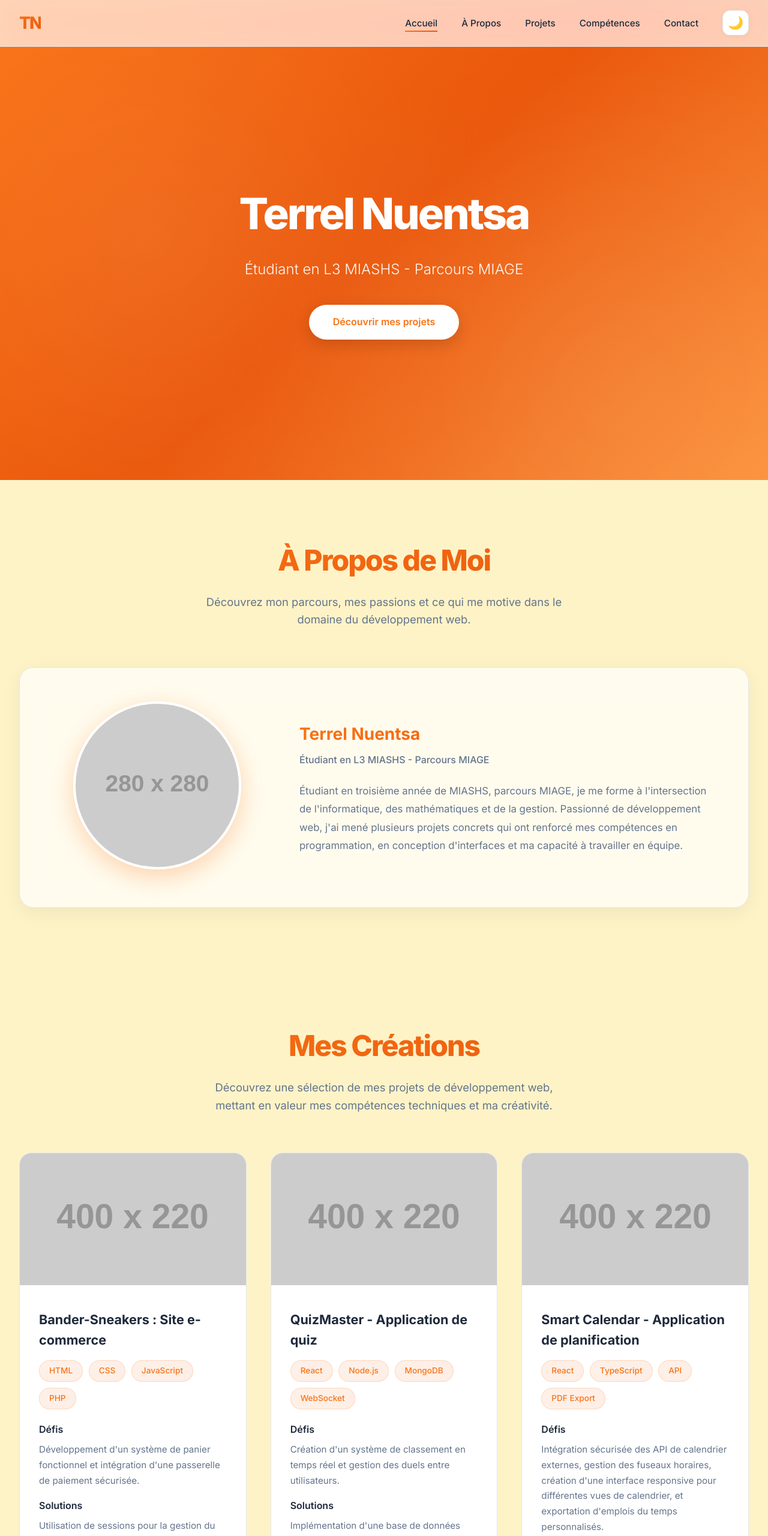
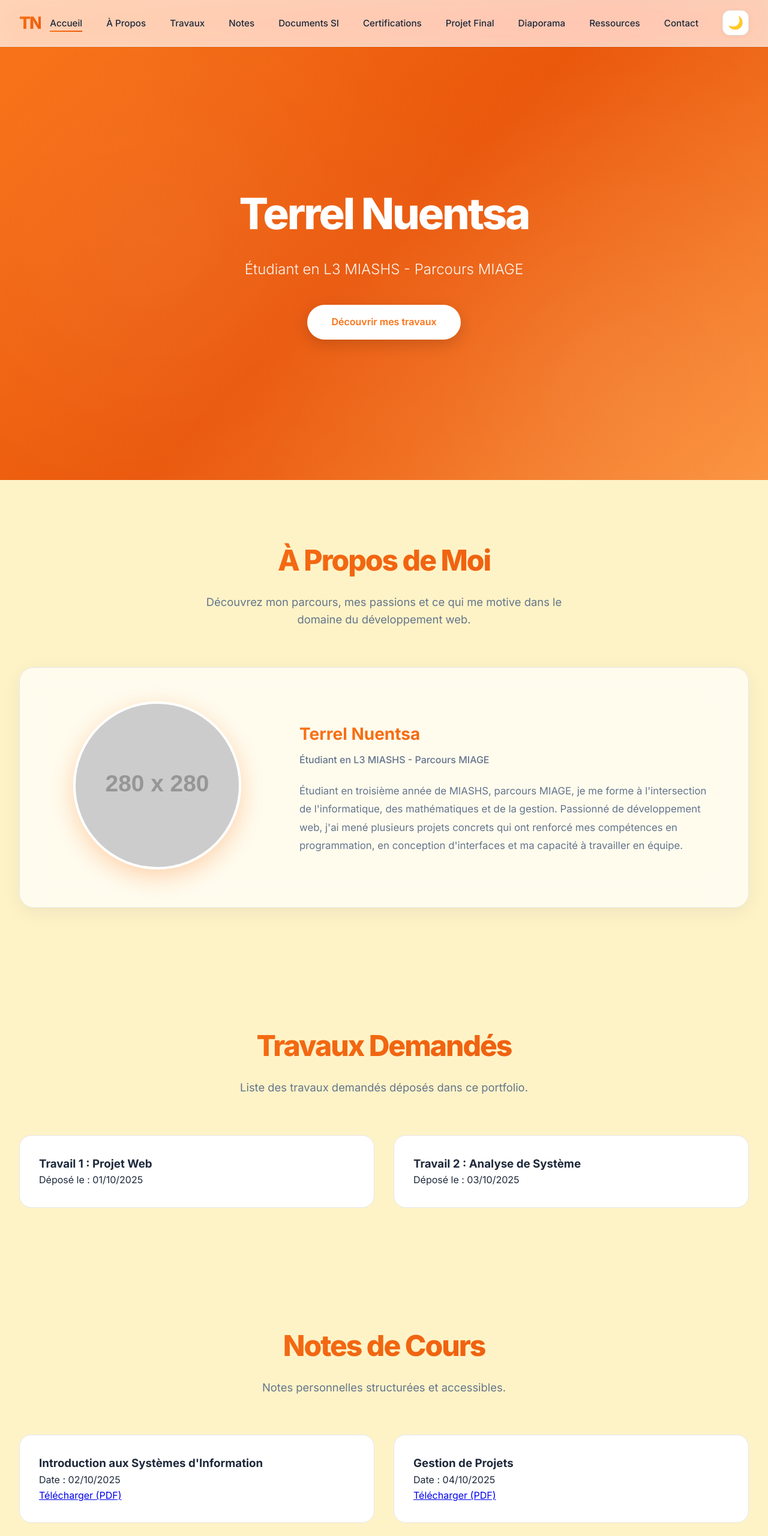
Before and after one commit to binksterrel/monportfolio, a plain HTML site: page index.html in a window 1280 px wide. Shown: the top 2560 px of the page at 60% size. Drawn offline with Linux system fonts and the light colour scheme; placeholder pictures from the web are drawn by us.

Commit message:
Update index.html

```diff
--- a/index.html
+++ b/index.html
@@ -14,26 +14,26 @@
     }
 
     :root {
-      --primary: #f97316; /* Orange vif */
-      --primary-light: #fb923c; /* Orange clair */
-      --secondary: #ea580c; /* Orange complémentaire */
-      --accent: #dc2626; /* Rouge-orangé */
-      --text-primary: #1e293b; /* Texte sombre pour contraste */
+      --primary: #f97316;
+      --primary-light: #fb923c;
+      --secondary: #ea580c;
+      --accent: #dc2626;
+      --text-primary: #1e293b;
       --text-secondary: #64748b;
-      --bg-light: #fef3c7; /* Fond clair légèrement orangé */
+      --bg-light: #fef3c7;
       --bg-white: #ffffff;
       --border: #e5e7eb;
       --glass: rgba(255, 255, 255, 0.7);
     }
 
     body.dark-mode {
-      --primary: #ea580c; /* Orange atténué pour mode sombre */
+      --primary: #ea580c;
       --primary-light: #f97316;
       --secondary: #fb923c;
       --accent: #f87171;
       --text-primary: #f1f5f9;
       --text-secondary: #d1d5db;
-      --bg-light: #1e293b; /* Fond sombre */
+      --bg-light: #1e293b;
       --bg-white: #334155;
       --border: #4b5563;
       --glass: rgba(51, 65, 85, 0.7);
@@ -49,7 +49,6 @@
       overflow-x: hidden;
     }
 
-    /* NAVBAR */
     nav {
       position: fixed;
       top: 0;
@@ -137,7 +136,6 @@
       width: 100%;
     }
 
-    /* HERO */
     .hero {
       padding: 12rem 2rem 8rem;
       text-align: center;
@@ -220,7 +218,6 @@
       box-shadow: 0 12px 32px rgba(0, 0, 0, 0.2);
     }
 
-    /* SECTIONS */
     .section {
       max-width: 1280px;
       margin: 0 auto;
@@ -248,7 +245,25 @@
       margin-right: auto;
     }
 
-    /* ABOUT */
+    .content-grid {
+      display: grid;
+      grid-template-columns: repeat(auto-fit, minmax(300px, 1fr));
+      gap: 2rem;
+    }
+
+    .content-item {
+      background: var(--bg-white);
+      padding: 2rem;
+      border-radius: 20px;
+      border: 1px solid var(--border);
+      transition: all 0.3s;
+    }
+
+    .content-item:hover {
+      transform: translateY(-5px);
+      box-shadow: 0 12px 40px rgba(0, 0, 0, 0.08);
+    }
+
     .about-grid {
       display: grid;
       grid-template-columns: 1fr 2fr;
@@ -308,7 +323,6 @@
       font-size: 1.05rem;
     }
 
-    /* PROJECTS */
     .projects-grid {
       display: grid;
       grid-template-columns: repeat(auto-fit, minmax(340px, 1fr));
@@ -405,7 +419,6 @@
       font-size: 1rem;
     }
 
-    /* SKILLS */
     .skills-grid {
       display: grid;
       grid-template-columns: repeat(auto-fit, minmax(300px, 1fr));
@@ -474,7 +487,6 @@
       transform: translateY(-2px);
     }
 
-    /* CONTACT */
     .contact-container {
       background: var(--glass);
       backdrop-filter: blur(20px);
@@ -533,7 +545,6 @@
       color: var(--primary);
     }
 
-    /* FOOTER */
     footer {
       background: var(--text-primary);
       color: white;
@@ -563,7 +574,6 @@
       transform: scale(1.05);
     }
 
-    /* RESPONSIVE */
     @media (max-width: 768px) {
       nav ul {
         display: none;
@@ -620,7 +630,6 @@
       }
     }
 
-    /* FALLBACKS */
     @supports not (backdrop-filter: blur(20px)) {
       nav, .about-grid, .contact-container {
         background: var(--bg-white);
@@ -636,8 +645,13 @@
       <ul id="nav-menu" role="navigation">
         <li><a href="#accueil" onclick="closeMenu()" class="nav-link">Accueil</a></li>
         <li><a href="#apropos" onclick="closeMenu()" class="nav-link">À Propos</a></li>
-        <li><a href="#projets" onclick="closeMenu()" class="nav-link">Projets</a></li>
-        <li><a href="#competences" onclick="closeMenu()" class="nav-link">Compétences</a></li>
+        <li><a href="#travaux" onclick="closeMenu()" class="nav-link">Travaux</a></li>
+        <li><a href="#notes" onclick="closeMenu()" class="nav-link">Notes</a></li>
+        <li><a href="#documents" onclick="closeMenu()" class="nav-link">Documents SI</a></li>
+        <li><a href="#certifications" onclick="closeMenu()" class="nav-link">Certifications</a></li>
+        <li><a href="#projet-final" onclick="closeMenu()" class="nav-link">Projet Final</a></li>
+        <li><a href="#diaporama" onclick="closeMenu()" class="nav-link">Diaporama</a></li>
+        <li><a href="#ressources" onclick="closeMenu()" class="nav-link">Ressources</a></li>
         <li><a href="#contact" onclick="closeMenu()" class="nav-link">Contact</a></li>
         <li>
           <button class="theme-toggle" aria-label="Changer de thème" onclick="toggleTheme()">
@@ -652,7 +666,7 @@
     <div class="hero-content">
       <h1 id="hero-title">Terrel Nuentsa</h1>
       <p>Étudiant en L3 MIASHS - Parcours MIAGE</p>
-      <a href="#projets" class="btn" role="button">Découvrir mes projets</a>
+      <a href="#travaux" class="btn" role="button">Découvrir mes travaux</a>
     </div>
   </section>
 
@@ -671,164 +685,103 @@
     </div>
   </section>
 
-  <section id="projets" class="section" aria-labelledby="projects-title">
-    <h2 class="section-title" id="projects-title">Mes Créations</h2>
-    <p class="section-subtitle">Découvrez une sélection de mes projets de développement web, mettant en valeur mes compétences techniques et ma créativité.</p>
-    <div class="projects-grid">
-      <article class="project-card">
-        <img src="https://via.placeholder.com/400x220/f97316/ffffff?text=Bander-Sneakers" alt="Bander-Sneakers site e-commerce" class="project-image" loading="lazy">
-        <div class="project-content">
-          <h3>Bander-Sneakers : Site e-commerce</h3>
-          <div class="tech-tags">
-            <span class="tech-tag">HTML</span>
-            <span class="tech-tag">CSS</span>
-            <span class="tech-tag">JavaScript</span>
-            <span class="tech-tag">PHP</span>
+  <section id="travaux" class="section" aria-labelledby="travaux-title">
+    <h2 class="section-title" id="travaux-title">Travaux Demandés</h2>
+    <p class="section-subtitle">Liste des travaux demandés déposés dans ce portfolio.</p>
+    <div class="content-grid">
+      <div class="content-item">
+        <h3>Travail 1 : Projet Web</h3>
+        <p>Déposé le : 01/10/2025</p>
       </div>
-          <div class="project-details">
-            <h4>Défis</h4>
-            <p>Développement d'un système de panier fonctionnel et intégration d'une passerelle de paiement sécurisée.</p>
-            <h4>Solutions</h4>
-            <p>Utilisation de sessions pour la gestion du panier et implémentation de mesures de sécurité pour les transactions.</p>
+      <div class="content-item">
+        <h3>Travail 2 : Analyse de Système</h3>
+        <p>Déposé le : 03/10/2025</p>
       </div>
-        </div>
-      </article>
-
-      <article class="project-card">
-        <img src="https://via.placeholder.com/400x220/ea580c/ffffff?text=QuizMaster" alt="QuizMaster application de quiz" class="project-image" loading="lazy">
-        <div class="project-content">
-          <h3>QuizMaster - Application de quiz</h3>
-          <div class="tech-tags">
-            <span class="tech-tag">React</span>
-            <span class="tech-tag">Node.js</span>
-            <span class="tech-tag">MongoDB</span>
-            <span class="tech-tag">WebSocket</span>
-          </div>
-          <div class="project-details">
-            <h4>Défis</h4>
-            <p>Création d'un système de classement en temps réel et gestion des duels entre utilisateurs.</p>
-            <h4>Solutions</h4>
-            <p>Implémentation d'une base de données optimisée et utilisation de WebSockets pour les interactions en temps réel.</p>
-          </div>
-        </div>
-      </article>
-
-      <article class="project-card">
-        <img src="https://via.placeholder.com/400x220/fb923c/ffffff?text=Smart+Calendar" alt="Smart Calendar application de planification" class="project-image" loading="lazy">
-        <div class="project-content">
-          <h3>Smart Calendar - Application de planification</h3>
-          <div class="tech-tags">
-            <span class="tech-tag">React</span>
-            <span class="tech-tag">TypeScript</span>
-            <span class="tech-tag">API</span>
-            <span class="tech-tag">PDF Export</span>
-          </div>
-          <div class="project-details">
-            <h4>Défis</h4>
-            <p>Intégration sécurisée des API de calendrier externes, gestion des fuseaux horaires, création d'une interface responsive pour différentes vues de calendrier, et exportation d'emplois du temps personnalisés.</p>
-            <h4>Solutions</h4>
-            <p>Utilisation d'API routes sécurisées pour protéger les clés API, implémentation de composants React modulaires pour les différentes vues de calendrier, et création d'un système d'exportation PDF/PNG flexible.</p>
-          </div>
-        </div>
-      </article>
-
-      <article class="project-card">
-        <img src="https://via.placeholder.com/400x220/dc2626/ffffff?text=Chat+Crypté" alt="Application de chat crypté" class="project-image" loading="lazy">
-        <div class="project-content">
-          <h3>Application de chat crypté</h3>
-          <div class="tech-tags">
-            <span class="tech-tag">Cryptographie</span>
-            <span class="tech-tag">WebSocket</span>
-            <span class="tech-tag">Node.js</span>
-            <span class="tech-tag">Security</span>
-          </div>
-          <div class="project-details">
-            <h4>Défis</h4>
-            <p>Implémentation d'algorithmes de chiffrement sécurisés et création d'une interface utilisateur intuitive.</p>
-            <h4>Solutions</h4>
-            <p>Utilisation de bibliothèques de cryptographie modernes et conception d'une UI/UX centrée sur l'utilisateur.</p>
-          </div>
-        </div>
-      </article>
-
-      <article class="project-card">
-        <img src="https://via.placeholder.com/400x220/f59e0b/ffffff?text=Bandersnach" alt="Bandersnach jeu de rôle interactif" class="project-image" loading="lazy">
-        <div class="project-content">
-          <h3>Bandersnach - Jeu de rôle interactif assisté par IA</h3>
-          <div class="tech-tags">
-            <span class="tech-tag">IA</span>
-            <span class="tech-tag">React</span>
-            <span class="tech-tag">NLP</span>
-            <span class="tech-tag">Gaming</span>
-          </div>
-          <div class="project-details">
-            <h4>Défis</h4>
-            <p>Intégration d'une IA capable de générer des histoires cohérentes et création d'une interface immersive.</p>
-            <h4>Solutions</h4>
-            <p>Utilisation d'algorithmes de traitement du langage naturel et conception d'une interface utilisateur engageante.</p>
-          </div>
-        </div>
-      </article>
     </div>
   </section>
 
-  <section id="competences" class="section" aria-labelledby="skills-title">
-    <h2 class="section-title" id="skills-title">Mon Expertise</h2>
-    <p class="section-subtitle">Un aperçu des technologies et compétences que j'ai acquises au cours de ma formation et de mes projets.</p>
-    <div class="skills-grid">
-      <article class="skill-category">
-        <h3>Programmation</h3>
-        <div class="skill-list">
-          <span class="skill-item">Python</span>
-          <span class="skill-item">JavaScript</span>
-          <span class="skill-item">TypeScript</span>
-          <span class="skill-item">PHP</span>
-          <span class="skill-item">Java</span>
-          <span class="skill-item">C</span>
+  <section id="notes" class="section" aria-labelledby="notes-title">
+    <h2 class="section-title" id="notes-title">Notes de Cours</h2>
+    <p class="section-subtitle">Notes personnelles structurées et accessibles.</p>
+    <div class="content-grid">
+      <div class="content-item">
+        <h3>Introduction aux Systèmes d'Information</h3>
+        <p>Date : 02/10/2025</p>
+        <p><a href="notes_intro_si.pdf" target="_blank">Télécharger (PDF)</a></p>
       </div>
-      </article>
+      <div class="content-item">
+        <h3>Gestion de Projets</h3>
+        <p>Date : 04/10/2025</p>
+        <p><a href="notes_gestion_projet.pdf" target="_blank">Télécharger (PDF)</a></p>
+      </div>
+    </div>
+  </section>
 
-      <article class="skill-category">
-        <h3>Développement Web</h3>
-        <div class="skill-list">
-          <span class="skill-item">HTML5</span>
-          <span class="skill-item">CSS3</span>
-          <span class="skill-item">React</span>
-          <span class="skill-item">Node.js</span>
-          <span class="skill-item">Next.js</span>
-          <span class="skill-item">Tailwind CSS</span>
+  <section id="documents" class="section" aria-labelledby="documents-title">
+    <h2 class="section-title" id="documents-title">Documents Système d'Information</h2>
+    <p class="section-subtitle">Documents rédigés et organisés relatifs aux systèmes d'information.</p>
+    <div class="content-grid">
+      <div class="content-item">
+        <h3>Analyse des Besoins</h3>
+        <p><a href="analyse_besoins.pdf" target="_blank">Télécharger (PDF)</a></p>
       </div>
-      </article>
+      <div class="content-item">
+        <h3>Modèle Conceptuel</h3>
+        <p><a href="modele_conceptuel.pdf" target="_blank">Télécharger (PDF)</a></p>
+      </div>
+    </div>
+  </section>
 
-      <article class="skill-category">
-        <h3>Base de données</h3>
-        <div class="skill-list">
-          <span class="skill-item">MySQL</span>
-          <span class="skill-item">PostgreSQL</span>
-          <span class="skill-item">MongoDB</span>
-          <span class="skill-item">Supabase</span>
+  <section id="certifications" class="section" aria-labelledby="certifications-title">
+    <h2 class="section-title" id="certifications-title">Certifications</h2>
+    <p class="section-subtitle">Certifications obtenues et déposées.</p>
+    <div class="content-grid">
+      <div class="content-item">
+        <h3>Certification HTML5</h3>
+        <p><a href="cert_html5.pdf" target="_blank">Télécharger (PDF)</a></p>
       </div>
-      </article>
+      <div class="content-item">
+        <h3>Certification CSS3</h3>
+        <p><a href="cert_css3.pdf" target="_blank">Télécharger (PDF)</a></p>
+      </div>
+    </div>
+  </section>
 
-      <article class="skill-category">
-        <h3>Outils de Productivité Technique</h3>
-        <div class="skill-list">
-          <span class="skill-item">Git</span>
-          <span class="skill-item">GitHub</span>
-          <span class="skill-item">VS Code</span>
-          <span class="skill-item">Docker</span>
-          <span class="skill-item">Postman</span>
+  <section id="projet-final" class="section" aria-labelledby="projet-final-title">
+    <h2 class="section-title" id="projet-final-title">Projet Final</h2>
+    <p class="section-subtitle">Projet final intégrant mes compétences acquises.</p>
+    <div class="content-grid">
+      <div class="content-item">
+        <h3>Portfolio Interactif</h3>
+        <p>Description : Ce portfolio est un projet final démontrant mes compétences en développement web.</p>
+        <p><a href="projet_final.pdf" target="_blank">Détails (PDF)</a></p>
       </div>
-      </article>
+    </div>
+  </section>
 
-      <article class="skill-category">
-        <h3>Outils Bureautiques</h3>
-        <div class="skill-list">
-          <span class="skill-item">Microsoft Office</span>
-          <span class="skill-item">Google Workspace</span>
-          <span class="skill-item">Notion</span>
+  <section id="diaporama" class="section" aria-labelledby="diaporama-title">
+    <h2 class="section-title" id="diaporama-title">Diaporama</h2>
+    <p class="section-subtitle">Diaporama structuré pour la soutenance.</p>
+    <div class="content-grid">
+      <div class="content-item">
+        <h3>Présentation Portfolio</h3>
+        <p><a href="diaporama_portfolio.pdf" target="_blank">Télécharger (PDF)</a></p>
       </div>
-      </article>
+    </div>
+  </section>
+
+  <section id="ressources" class="section" aria-labelledby="ressources-title">
+    <h2 class="section-title" id="ressources-title">Autres Ressources</h2>
+    <p class="section-subtitle">Ressources complémentaires pertinentes.</p>
+    <div class="content-grid">
+      <div class="content-item">
+        <h3>Tutoriel Git</h3>
+        <p><a href="tutoriel_git.pdf" target="_blank">Télécharger (PDF)</a></p>
+      </div>
+      <div class="content-item">
+        <h3>Article sur les SI</h3>
+        <p><a href="article_si.pdf" target="_blank">Télécharger (PDF)</a></p>
+      </div>
     </div>
   </section>
 
@@ -858,7 +811,6 @@
   </footer>
 
   <script>
-    // Toggle mobile menu
     function toggleMenu() {
       const menu = document.getElementById('nav-menu');
       const toggleButton = document.querySelector('.menu-toggle');
@@ -867,7 +819,6 @@
       toggleButton.innerHTML = isExpanded ? '✕' : '☰';
     }
 
-    // Close mobile menu
     function closeMenu() {
       const menu = document.getElementById('nav-menu');
       const toggleButton = document.querySelector('.menu-toggle');
@@ -876,7 +827,6 @@
       toggleButton.innerHTML = '☰';
     }
 
-    // Toggle theme
     function toggleTheme() {
       document.body.classList.toggle('dark-mode');
       const themeIcon = document.querySelector('.theme-icon');
@@ -884,7 +834,6 @@
       localStorage.setItem('theme', document.body.classList.contains('dark-mode') ? 'dark' : 'light');
     }
 
-    // Load saved theme
     document.addEventListener('DOMContentLoaded', () => {
       const savedTheme = localStorage.getItem('theme');
       if (savedTheme === 'dark') {
@@ -892,13 +841,11 @@
         document.querySelector('.theme-icon').textContent = '☀️';
       }
 
-      // Add scroll effect to navbar
       window.addEventListener('scroll', () => {
         const navbar = document.getElementById('navbar');
         navbar.classList.toggle('scrolled', window.scrollY > 50);
       });
 
-      // Add active class to current section link
       const sections = document.querySelectorAll('section[id]');
       const navLinks = document.querySelectorAll('.nav-link');
 
```
Lines whose indentation alone changed are shown as unchanged.
